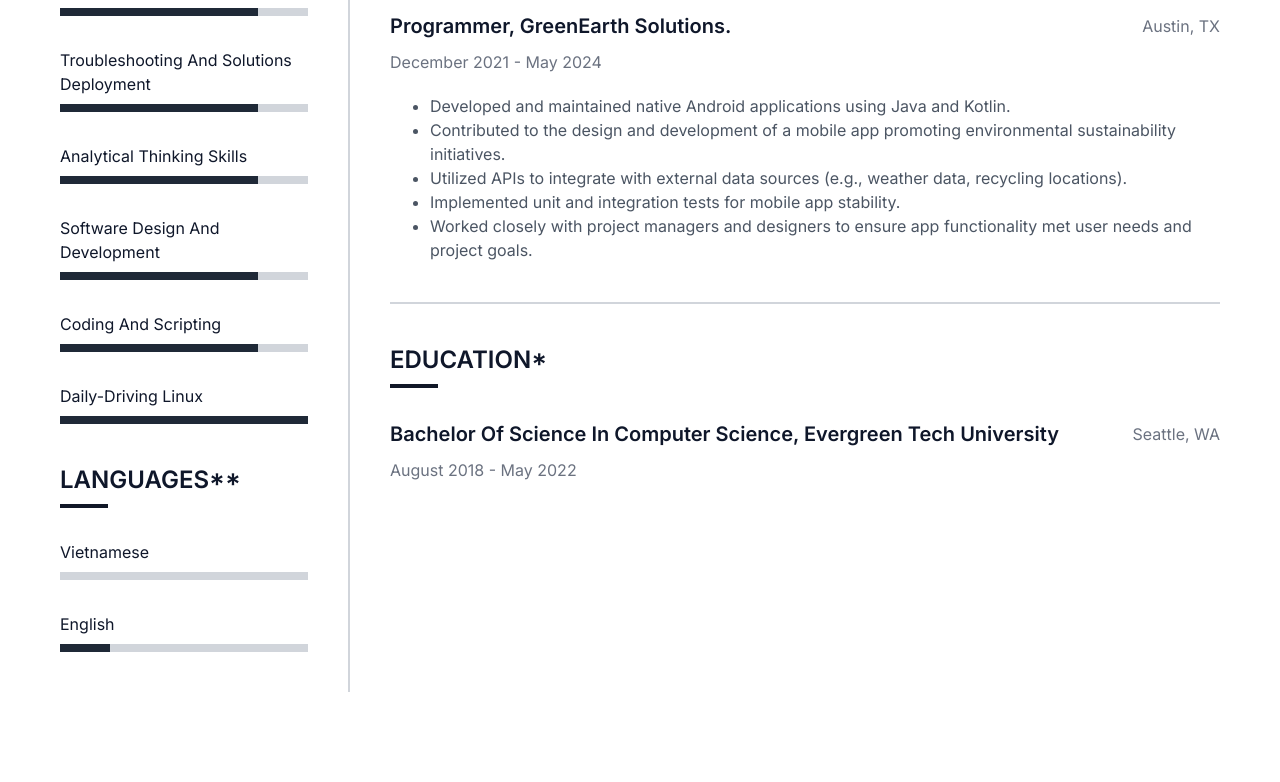
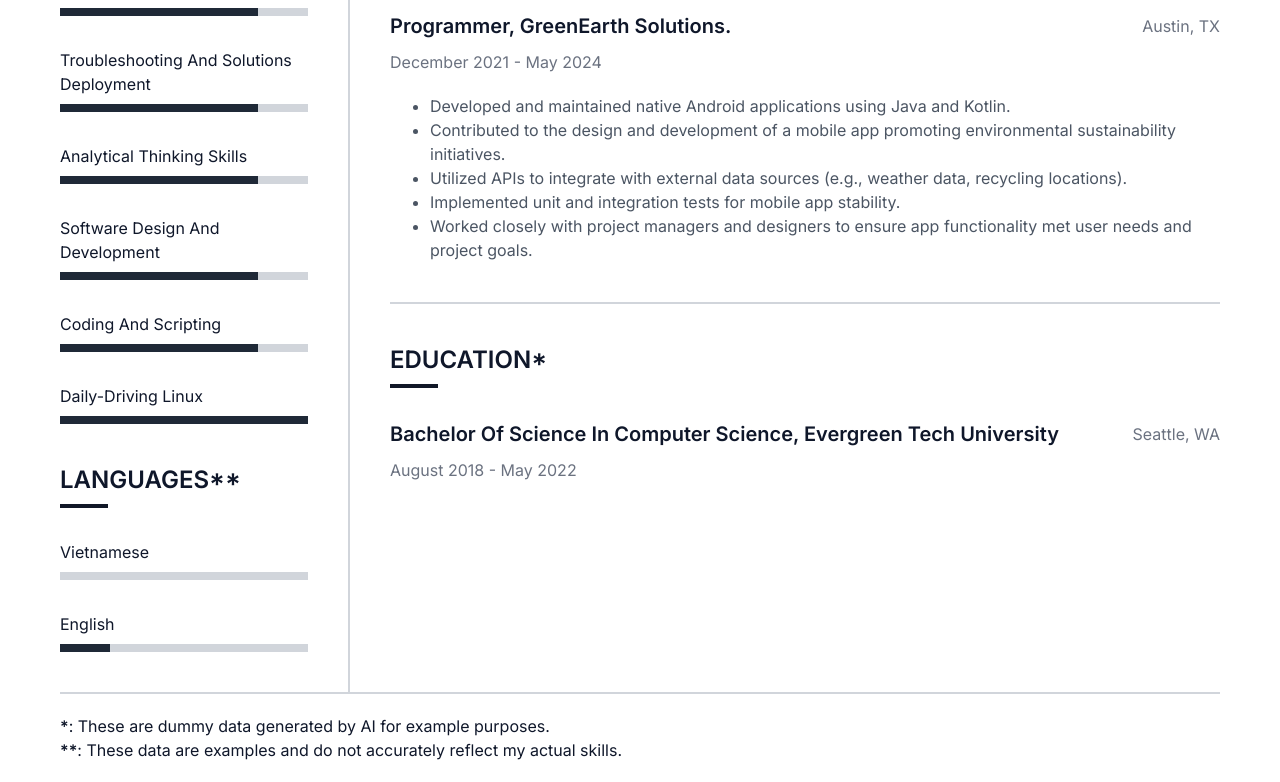
Before and after one commit to thuyencode/cv-application-the-odin-project, a React (Vite) app: page / in a window 1280 px wide. Shown: the part 814-1596 px from the top of the page. Before the commit the page ends 1506 px from the top, so only its background shows below. Built offline with nearby package versions, Linux system fonts and the light colour scheme.

Commit message:
Add Footer

```diff
--- a/index.html
+++ b/index.html
@@ -12,7 +12,10 @@
     <title>CV Application | Thuyen Code | The Odin Project</title>
   </head>
   <body>
-    <div class="container mx-auto max-w-[1200px] px-5" id="root"></div>
+    <div
+      class="container mx-auto max-w-[1200px] divide-y-2 divide-gray-300 px-5"
+      id="root"
+    ></div>
     <script type="module" src="/src/main.tsx"></script>
   </body>
 </html>
--- a/src/App.tsx
+++ b/src/App.tsx
@@ -1,3 +1,4 @@
+import Footer from './components/Footer'
 import Header from './components/Header'
 import Main from './components/Main'
 import Sidebar from './components/Sidebar'
@@ -10,6 +11,7 @@ function App() {
         <Sidebar />
         <Main />
       </div>
+      <Footer />
     </>
   )
 }
--- a/src/components/Footer.tsx
+++ b/src/components/Footer.tsx
@@ -1,5 +1,15 @@
 function Footer() {
-  return <>Footer</>
+  return (
+    <footer className='py-5'>
+      <p>
+        <b>*</b>: These are dummy data generated by AI for example purposes.
+      </p>
+      <p>
+        <b>**</b>: These data are examples and do not accurately reflect my
+        actual skills.
+      </p>
+    </footer>
+  )
 }
 
 export default Footer
--- a/src/components/Header.tsx
+++ b/src/components/Header.tsx
@@ -1,6 +1,6 @@
 function Header() {
   return (
-    <header className='space-y-5 border-b-2 border-b-gray-300 py-10'>
+    <header className='space-y-5 py-10'>
       <h1 className='inline-flex flex-col uppercase'>
         <span>Thuyen</span>
         <span>Code</span>
--- a/src/components/Sidebar.tsx
+++ b/src/components/Sidebar.tsx
@@ -12,7 +12,7 @@ function Sidebar() {
         <Info title='Nationality'>South Korea</Info>
       </GroupInfo>
 
-      {/* Nothing here is representing my real actual skills */}
+      {/* Nothing here is reflecting my real actual skills */}
       <GroupInfo title='Skills**'>
         <Info title='Performance optimization' percentage={80} />
         <Info
```
